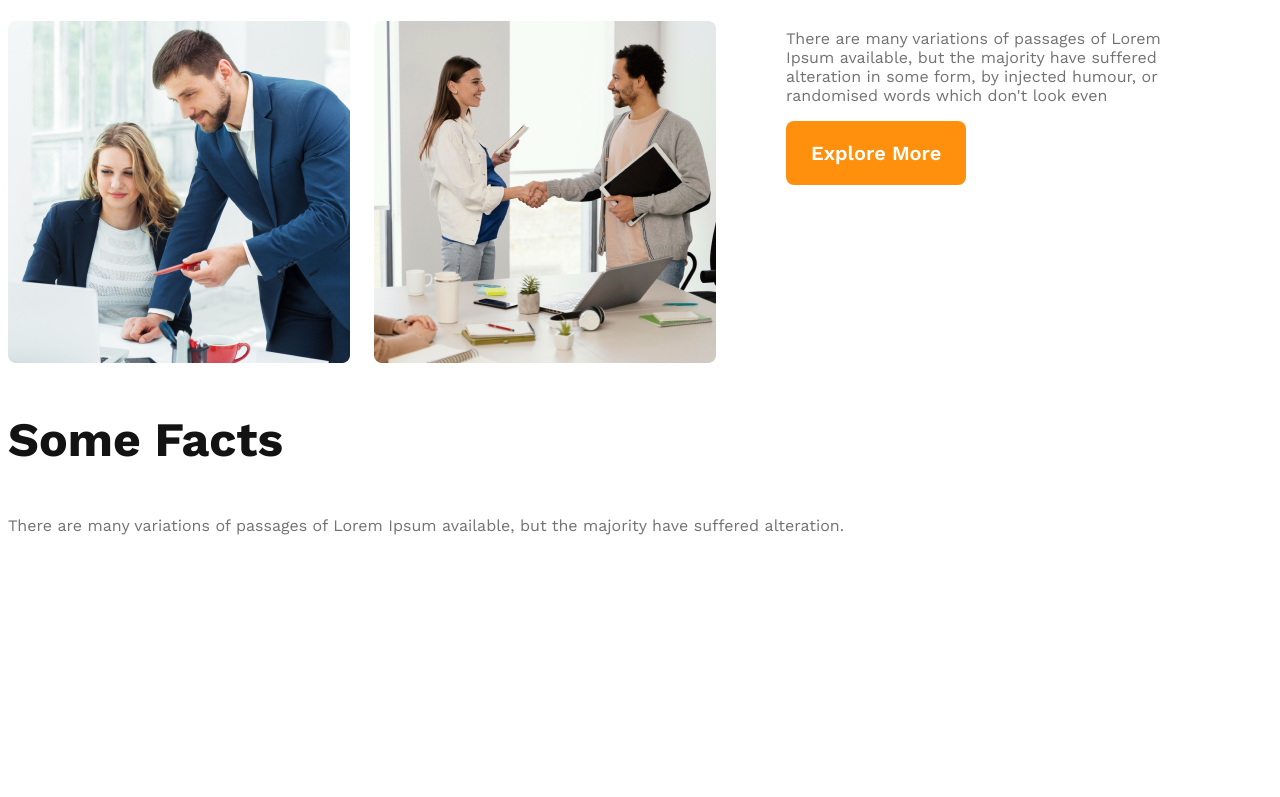
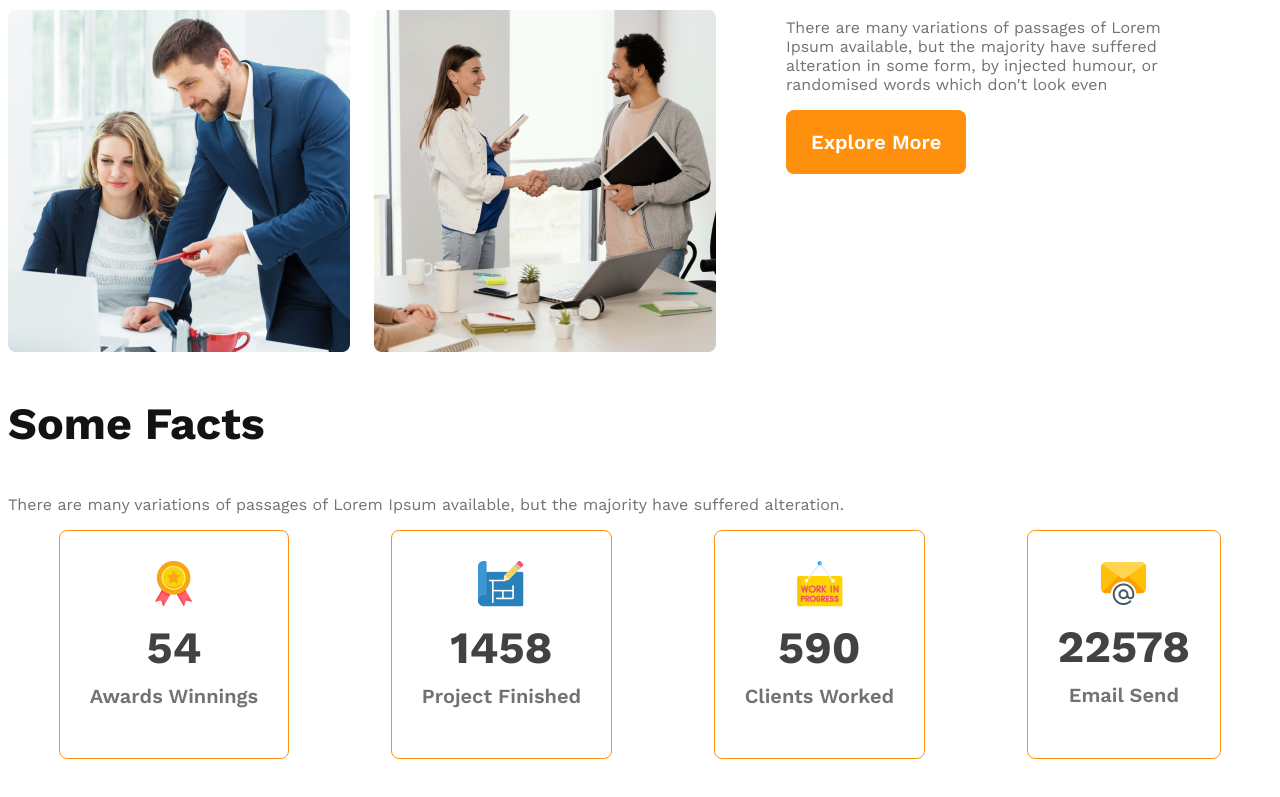
Before and after one commit to RBCodeJourney/g3-architects-website, a plain HTML site: page index.html in a window 1280 px wide. Shown: the part 1467-2264 px from the top of the page. Before the commit the page ends 2072 px from the top, so only its background shows below. Drawn offline with nearby package versions, Linux system fonts and the light colour scheme.

Commit message:
facts section completed

```diff
--- a/index.html
+++ b/index.html
@@ -66,6 +66,28 @@
       <section class="facts">
         <h3 class="section-title">Some Facts</h3>
         <p class="text-light-gray">There are many variations of passages of Lorem Ipsum available, but the majority have suffered alteration.</p>
+        <div class="facts-card-container">
+          <div class="card">
+            <img src="images/icons/ribon.png" alt="">
+            <h2 class="card-stats">54</h2>
+            <p class="card-title  text-light-gray">Awards Winnings</p>
+          </div>
+          <div class="card">
+            <img src="images/icons/projects.png" alt="">
+            <h2 class="card-stats">1458</h2>
+            <p class="card-title text-light-gray">Project Finished</p>
+          </div>
+          <div class="card">
+            <img src="images/icons/customers.png" alt="">
+            <h2 class="card-stats">590</h2>
+            <p class="card-title text-light-gray">Clients Worked</p>
+          </div>
+          <div class="card">
+            <img src="images/icons/email.png" alt="">
+            <h2 class="card-stats">22578</h2>
+            <p class="card-title text-light-gray">Email Send</p>
+          </div>
+        </div>
       </section>
       <!-- facts section end -->
     </main>
--- a/styles/architects.css
+++ b/styles/architects.css
@@ -21,10 +21,10 @@
   cursor: pointer;
 }
 .section-title {
-    font-size: 3rem;
-    font-weight: 700;
-    color: #131313;
-  }
+  font-size: 2.8rem;
+  font-weight: 700;
+  color: #131313;
+}
 
 /* header styles  */
 header {
@@ -97,6 +97,31 @@ main {
   font-weight: 700;
 }
 
+/* facts section */
+.facts-card-container {
+  display: flex;
+  justify-content: space-around;
+}
+
+.facts-card-container .card {
+  border-radius: 8px;
+  border: 1px solid #ff900e;
+  text-align: center;
+  padding: 30px;
+}
+
+.facts-card-container .card-title {
+  font-weight: 600;
+  font-size: 1.25rem;
+  margin-top: 5px;
+}
+.facts-card-container .card-stats {
+  font-size: 2.8rem;
+  color: #424242;
+  margin-top: 10px;
+  margin-bottom: 10px;
+}
+
 /* responsive media queries */
 /* mobile devices */
 
```
